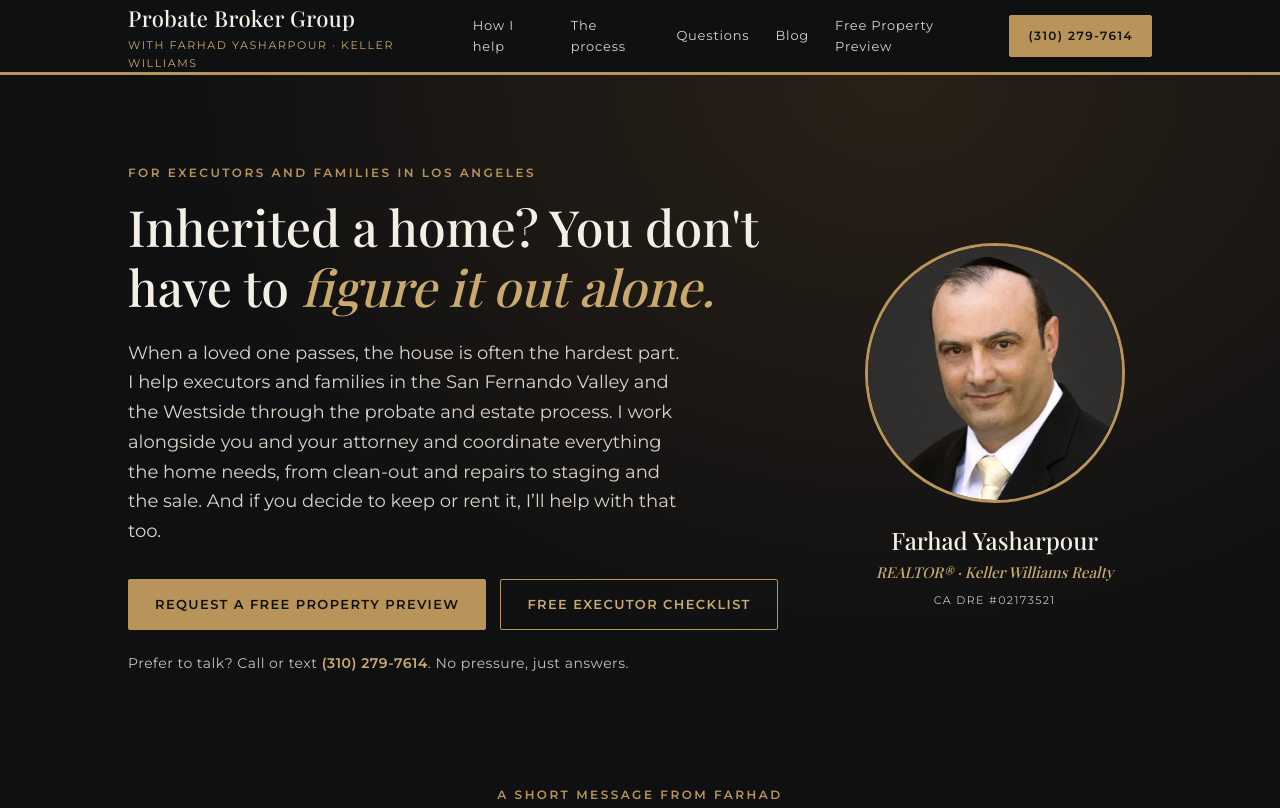
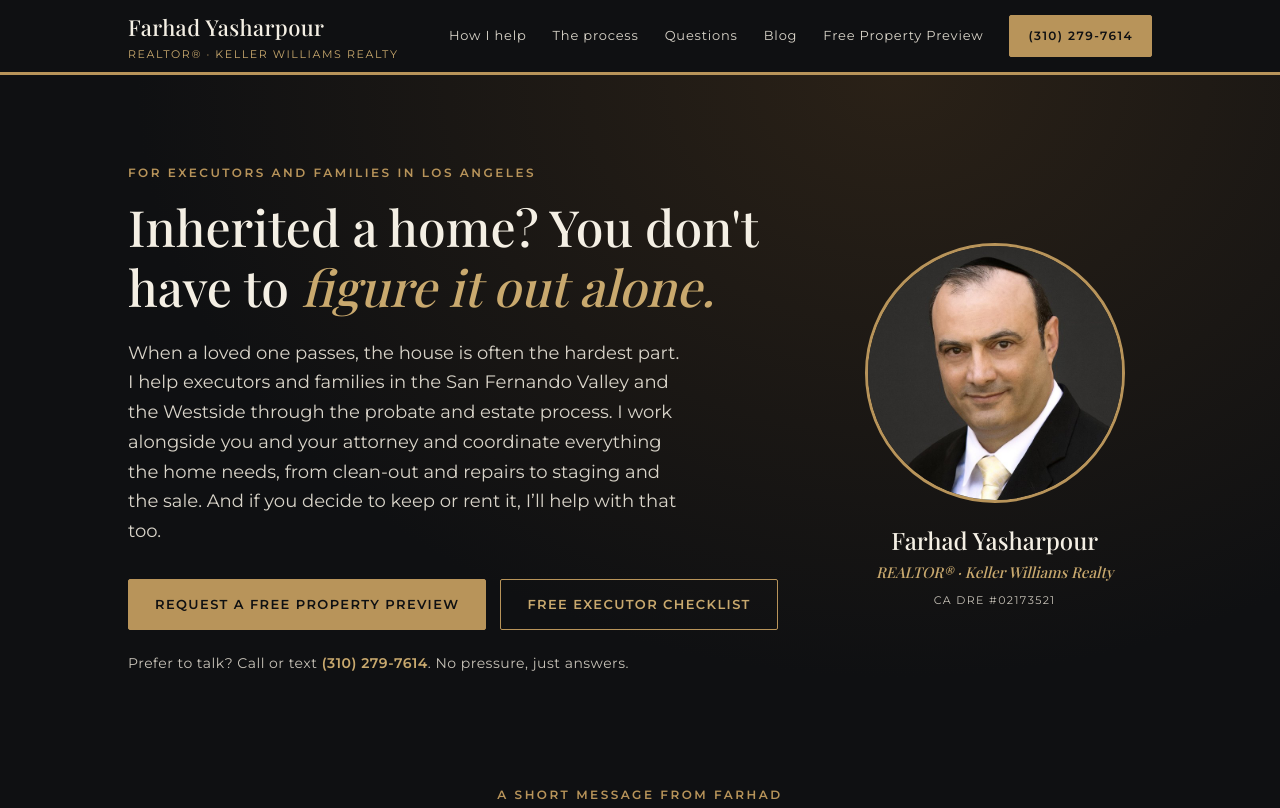
Before and after one commit to yasharpourf-lgtm/probatebrokergroup, a plain HTML site: page index.html in a window 1280 px wide. Shown: the top 808 px of the page. Drawn offline with nearby package versions, Linux system fonts and the light colour scheme; a web font is replaced by a local one.

Commit message:
Header and titles lead with Farhad Yasharpour, Keller Williams Realty
Co-Authored-By: Claude Opus 5.5 <noreply@anthropic.com>
Claude-Session: https://claude.ai/code/session_017rEiktHYPyWAx54guBWnHp

```diff
--- a/index.html
+++ b/index.html
@@ -11,7 +11,7 @@
 <meta property="og:title" content="Inherited a home in Los Angeles? You don't have to figure it out alone.">
 <meta property="og:description" content="Help for executors and families in the San Fernando Valley and the Westside. Free executor checklist. Farhad Yasharpour, REALTOR®, Keller Williams Realty.">
 <meta property="og:image" content="https://probatebrokergroup.com/headshot.jpg">
-<script type="application/ld+json">{"@context": "https://schema.org", "@type": "RealEstateAgent", "name": "Farhad Yasharpour, REALTOR® | Probate Broker Group", "url": "https://probatebrokergroup.com/", "image": "https://probatebrokergroup.com/headshot.jpg", "telephone": "+1-310-279-7614", "priceRange": "Free consultation", "description": "Help for executors and families selling or keeping an inherited home in the San Fernando Valley and the Westside of Los Angeles.", "address": {"@type": "PostalAddress", "streetAddress": "15910 Ventura Blvd, Suite 101", "addressLocality": "Encino", "addressRegion": "CA", "postalCode": "91436", "addressCountry": "US"}, "areaServed": ["San Fernando Valley", "Encino", "Sherman Oaks", "Tarzana", "Woodland Hills", "Studio City", "Van Nuys", "North Hollywood", "Northridge", "Beverly Hills", "Westwood", "Brentwood", "Santa Monica", "Culver City", "West Los Angeles"], "parentOrganization": {"@type": "RealEstateAgent", "name": "Keller Williams Realty Encino-Sherman Oaks"}, "knowsLanguage": ["English", "Persian"], "sameAs": ["https://beverlyluxuryestates.com/"]}</script>
+<script type="application/ld+json">{"@context": "https://schema.org", "@type": "RealEstateAgent", "name": "Farhad Yasharpour, REALTOR® | Keller Williams Realty", "url": "https://probatebrokergroup.com/", "image": "https://probatebrokergroup.com/headshot.jpg", "telephone": "+1-310-279-7614", "priceRange": "Free consultation", "description": "Help for executors and families selling or keeping an inherited home in the San Fernando Valley and the Westside of Los Angeles.", "address": {"@type": "PostalAddress", "streetAddress": "15910 Ventura Blvd, Suite 101", "addressLocality": "Encino", "addressRegion": "CA", "postalCode": "91436", "addressCountry": "US"}, "areaServed": ["San Fernando Valley", "Encino", "Sherman Oaks", "Tarzana", "Woodland Hills", "Studio City", "Van Nuys", "North Hollywood", "Northridge", "Beverly Hills", "Westwood", "Brentwood", "Santa Monica", "Culver City", "West Los Angeles"], "parentOrganization": {"@type": "RealEstateAgent", "name": "Keller Williams Realty Encino-Sherman Oaks"}, "knowsLanguage": ["English", "Persian"], "sameAs": ["https://beverlyluxuryestates.com/"]}</script>
 <link rel="preconnect" href="https://fonts.googleapis.com">
 <link rel="preconnect" href="https://fonts.gstatic.com" crossorigin>
 <link href="https://fonts.googleapis.com/css2?family=Playfair+Display:ital,wght@0,500;0,600;1,500&family=Montserrat:wght@400;500;600&display=swap" rel="stylesheet">
@@ -244,8 +244,8 @@
 <header>
   <div class="wrap">
     <a class="brand" href="#top">
-      <b>Probate Broker Group</b>
-      <span>with Farhad Yasharpour · Keller Williams</span>
+      <b>Farhad Yasharpour</b>
+      <span>REALTOR® · Keller Williams Realty</span>
     </a>
     <nav>
       <a href="#help">How I help</a>
@@ -460,7 +460,7 @@
         <div class="err" id="wtErr" role="alert"></div>
         <input type="hidden" name="access_key" value="0077b69d-e33c-4a2b-9cb4-4eb87ccbe978">
         <input type="hidden" name="subject" value="New walkthrough request from probatebrokergroup.com">
-        <input type="hidden" name="from_name" value="Probate Broker Group website">
+        <input type="hidden" name="from_name" value="ProbateBrokerGroup.com website">
         <input type="checkbox" name="botcheck" class="hp" tabindex="-1" autocomplete="off">
         <div class="row">
           <div class="f"><label for="wtName">Your name</label><input type="text" id="wtName" name="name" autocomplete="name" required></div>
```
Also changed, not shown: blog/how-to-sell-a-house-in-probate-los-angeles.html (+4 -4 lines), blog/index.html (+4 -4 lines).
